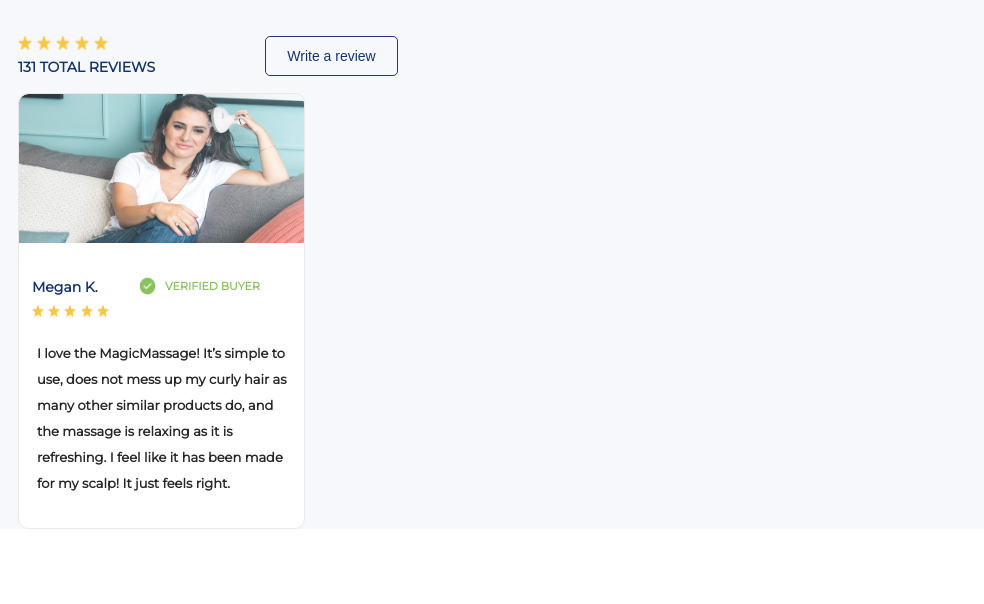
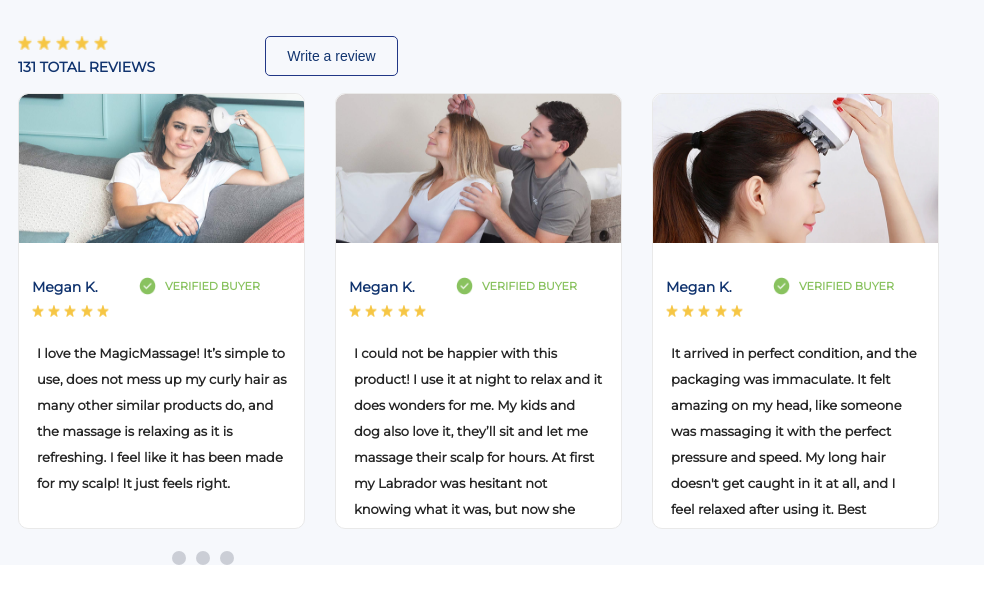
Before and after one commit to Jaba-B/HTML-CSS-JS-Project, a plain HTML site: page index.html in a window 1280 px wide. Shown: the part 122-726 px from the top of the page, without its empty margins (0-984 px from the left). Drawn offline with Linux system fonts and the light colour scheme.

Commit message:
add left customer reviews with navigation dots in review-page

```diff
--- a/index.html
+++ b/index.html
@@ -291,7 +291,61 @@
                     </p>
                 </div>
             </div>
+            <div class="review-page__review">
+                <img src="/assets/reviewers/reviewr2.png" width="285px" height="149px" alt="reviewr"/>
+                <div class="review-page__review-description">
+                    <div class="review-page__review-description-name">
+                        <span>Megan K.</span>
+                        <div class="review-page__review-description-stars">
+                            <img src="/assets/customers/yellowStar.png" width="12px" height="12px" alt="yellow start" class="review-page__review-description-star"/>
+                            <img src="/assets/customers/yellowStar.png" width="12px" height="12px" alt="yellow start" class="review-page__review-description-star"/>
+                            <img src="/assets/customers/yellowStar.png" width="12px" height="12px" alt="yellow start" class="review-page__review-description-star"/>
+                            <img src="/assets/customers/yellowStar.png" width="12px" height="12px" alt="yellow start" class="review-page__review-description-star"/>
+                            <img src="/assets/customers/yellowStar.png" width="12px" height="12px" alt="yellow start" class="review-page__review-description-star"/>
+                        </div>
+                    </div>
+                    <div class="review-page__review-description-verification">
+                        <img src="/assets/icons/review/verificationBadge.png" width="17.5px" height="17.5px" alt="verification badge"/>
+                        <span>VERIFIED BUYER</span>
+                    </div>
+                </div>
+                <div class="review-page__ravew-paragraph">
+                    <p>
+                        I could not be happier with this product! I use it at night to relax and it does wonders for me. My kids and dog also love it, they’ll sit and let me massage their scalp for hours. At first my Labrador was hesitant not knowing what it was, but now she gets excited as soon as I take the MagicMassage out.
+                    </p>
+                </div>
+            </div>
+            <div class="review-page__review">
+                <img src="/assets/reviewers/reviewr3.png" width="285px" height="149px" alt="reviewr"/>
+                <div class="review-page__review-description">
+                    <div class="review-page__review-description-name">
+                        <span>Megan K.</span>
+                        <div class="review-page__review-description-stars">
+                            <img src="/assets/customers/yellowStar.png" width="12px" height="12px" alt="yellow start" class="review-page__review-description-star"/>
+                            <img src="/assets/customers/yellowStar.png" width="12px" height="12px" alt="yellow start" class="review-page__review-description-star"/>
+                            <img src="/assets/customers/yellowStar.png" width="12px" height="12px" alt="yellow start" class="review-page__review-description-star"/>
+                            <img src="/assets/customers/yellowStar.png" width="12px" height="12px" alt="yellow start" class="review-page__review-description-star"/>
+                            <img src="/assets/customers/yellowStar.png" width="12px" height="12px" alt="yellow start" class="review-page__review-description-star"/>
+                        </div>
+                    </div>
+                    <div class="review-page__review-description-verification">
+                        <img src="/assets/icons/review/verificationBadge.png" width="17.5px" height="17.5px" alt="verification badge"/>
+                        <span>VERIFIED BUYER</span>
+                    </div>
+                </div>
+                <div class="review-page__ravew-paragraph">
+                    <p>
+                        It arrived in perfect condition, and the packaging was immaculate. It felt amazing on my head, like someone was massaging it with the perfect pressure and speed. My long hair doesn't get caught in it at all, and I feel relaxed after using it. Best purchase I’ve made in a LONG time!
+                    </p>
+                </div>
+            </div>
+        </div>
+        <div class="review-page__review-dots">
+            <div id="review-dot1"></div>
+            <div id="review-dot1"></div>
+            <div id="review-dot1"></div>
         </div>
     </section>
+    <script src="myscripts.js"></script>
 </body>
 </html>
--- a/review.css
+++ b/review.css
@@ -77,15 +77,18 @@ p {
 
 .review-page__reviews {
     margin-left: 18px;
+    display: flex;
+    overflow: hidden;
+    margin-bottom: 22px;
 }
 
 .review-page__review {
-    width: 285px;
+    min-width: 285px;
     height: 434px;
     background-color: #FFFFFF;
     border: 1px solid #E9E9E9;
     border-radius: 10px;
-    margin-right: 13px;
+    margin-right: 30px;
     overflow: hidden;
 }
 
@@ -135,3 +138,24 @@ p {
     font-weight: 600;
     line-height: 26px;
 }
+
+.review-page__review-dots {
+    width: 415px;
+    display: flex;
+    justify-content: center;
+    align-items: center;
+    margin-bottom: 32px;
+}
+
+.review-page__review-dots div {
+    width: 14px;
+    height: 14px;
+    border-radius: 50%;
+    margin-right: 10px;
+    background-color: #CBCED6;
+    cursor: pointer;
+}
+
+.review-page__review-dots div:active {
+    background-color: #197AFF;
+}
```
